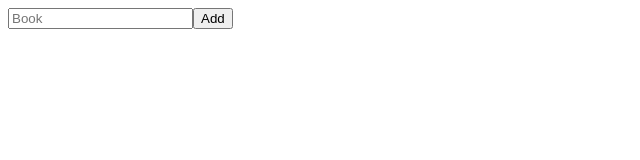
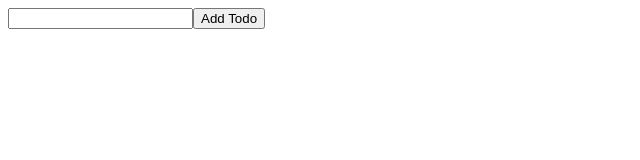
Before and after one commit to fischerafael/test-random-repo, a React (Vite) app: page / in a window 1280 px wide. Shown: the top 160 px of the page, without its empty margins (0-640 px from the left). Built offline with nearby package versions, Linux system fonts and the light colour scheme.

Commit message:
feat: recoil

```diff
--- a/package.json
+++ b/package.json
@@ -10,7 +10,8 @@
   },
   "dependencies": {
     "react": "^18.2.0",
-    "react-dom": "^18.2.0"
+    "react-dom": "^18.2.0",
+    "recoil": "^0.7.7"
   },
   "devDependencies": {
     "@types/react": "^18.0.26",
--- a/src/App.tsx
+++ b/src/App.tsx
@@ -1,14 +1,12 @@
-import { Decouple } from "./pages/Decouple";
-import { PageDependencyInjection } from "./pages/DependencyInjection";
-import {
-  useFetchPokemon,
-  useFetchPokemonInMemory,
-} from "./pages/DependencyInjection/hooks";
-import { MapPage } from "./pages/Map";
-import { PageIIFE } from "./pages/iife";
+import { StateManager } from "./pages/StateManager";
+import { RecoilRoot } from "recoil";
 
 function App() {
-  return <Decouple />;
+  return (
+    <RecoilRoot>
+      <StateManager />
+    </RecoilRoot>
+  );
 }
 
 export default App;
--- /dev/null
+++ b/src/pages/StateManager/hook/index.tsx
@@ -0,0 +1,87 @@
+import { useState } from "react";
+import { atom, useRecoilState } from "recoil";
+
+interface IStateManager {
+  handleAddTodo: () => void;
+  handleDeleteTodo: (todo: string) => void;
+  handleChange: (value: string) => void;
+  todos: string[];
+  currentTodo: string;
+}
+
+interface IHook {
+  (): IStateManager;
+}
+
+export const useUseState: IHook = () => {
+  const [state, setState] = useState<{ currentTodo: string; todos: string[] }>({
+    currentTodo: "",
+    todos: [],
+  });
+
+  const handleChange = (value: string) => {
+    setState((prev) => ({ ...prev, currentTodo: value }));
+  };
+
+  const handleAddTodo = () => {
+    setState((prev) => ({
+      ...prev,
+      todos: [...prev.todos, prev.currentTodo],
+      currentTodo: "",
+    }));
+  };
+
+  const handleDeleteTodo = (todo: string) => {
+    setState((prev) => ({
+      ...prev,
+      todos: prev.todos.filter((td) => td !== todo),
+    }));
+  };
+
+  return {
+    handleAddTodo,
+    handleDeleteTodo,
+    handleChange,
+    todos: state.todos,
+    currentTodo: state.currentTodo,
+  };
+};
+
+const textState = atom<{ currentTodo: string; todos: string[] }>({
+  key: "recoilSampleState",
+  default: {
+    currentTodo: "",
+    todos: [],
+  },
+});
+
+export const useRecoilSample: IHook = () => {
+  const [state, setState] = useRecoilState(textState);
+
+  const handleChange = (value: string) => {
+    setState((prev) => ({ ...prev, currentTodo: value }));
+  };
+
+  const handleAddTodo = () => {
+    setState((prev) => ({
+      ...prev,
+      todos: [...prev.todos, prev.currentTodo],
+      currentTodo: "",
+    }));
+  };
+
+  const handleDeleteTodo = (todo: string) => {
+    setState((prev) => ({
+      ...prev,
+      todos: prev.todos.filter((td) => td !== todo),
+    }));
+  };
+
+  return {
+    handleAddTodo,
+    handleDeleteTodo,
+    handleChange,
+    todos: state.todos,
+    currentTodo: state.currentTodo,
+  };
+};
--- /dev/null
+++ b/src/pages/StateManager/index.tsx
@@ -0,0 +1,25 @@
+import { useRecoilSample, useUseState } from "./hook";
+
+export const StateManager = () => {
+  // const { currentTodo, handleAddTodo, handleChange, handleDeleteTodo, todos } =
+  //   useUseState();
+  const { currentTodo, handleAddTodo, handleChange, handleDeleteTodo, todos } =
+    useRecoilSample();
+
+  return (
+    <div>
+      <input
+        value={currentTodo}
+        onChange={(e) => handleChange(e.target.value)}
+      />
+      <button onClick={handleAddTodo}>Add Todo</button>
+      <div>
+        {todos.map((todo) => (
+          <p key={todo} onClick={() => handleDeleteTodo(todo)}>
+            {todo}
+          </p>
+        ))}
+      </div>
+    </div>
+  );
+};
```
Also changed, not shown: 1 other file (tests, documents, lock files or other folders).
